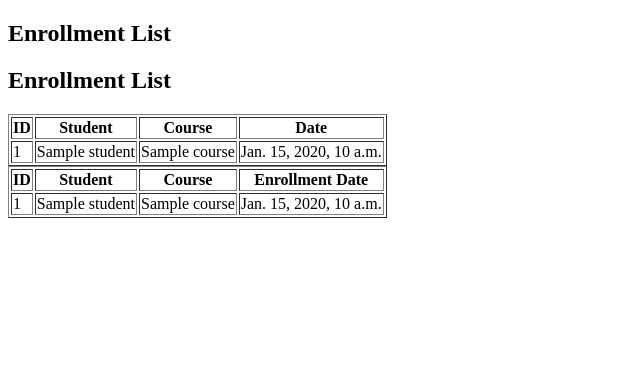
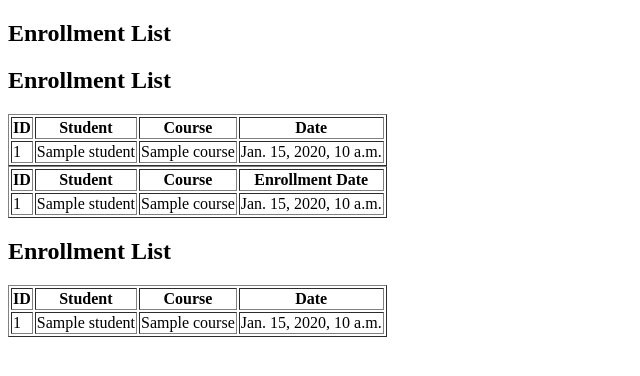
Before and after one commit to elangosakthivel-124/Enrollment-Management, a Django app: template templates/enrollment_list.html in a window 1280 px wide. Shown: the top 376 px of the page, without its empty margins (0-640 px from the left). Run offline with Django 4.2, Linux system fonts and the light colour scheme; the template is opened without the code that fills it: most values are stand-ins (such as "Sample title", 1, 10 or a date in 2020).

Commit message:
Create enrollment list HTML template
Added HTML structure for displaying an enrollment list with a table.

```diff
--- a/templates/enrollment_list.html
+++ b/templates/enrollment_list.html
@@ -63,8 +63,42 @@
 </html>
 
 {% endfor %}
+  <!DOCTYPE html>
+<html>
+<head>
+<title>Enrollment List</title>
+</head>
+
+<body>
+
+<h2>Enrollment List</h2>
+
+<table border="1">
+
+<tr>
+<th>ID</th>
+<th>Student</th>
+<th>Course</th>
+<th>Date</th>
+</tr>
+
+{% for enrollment in enrollments %}
+
+<tr>
+<td>{{ enrollment.id }}</td>
+<td>{{ enrollment.student.name }}</td>
+<td>{{ enrollment.course.course_name }}</td>
+<td>{{ enrollment.enrolled_on }}</td>
+</tr>
+
+{% endfor %}
 
 </table>
 
 </body>
 </html>
+
+</table>
+
+</body>
+</html>
```
